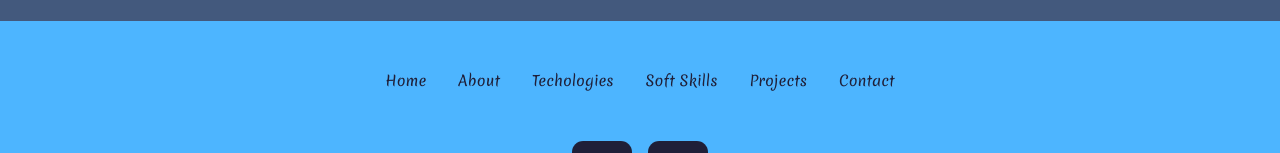
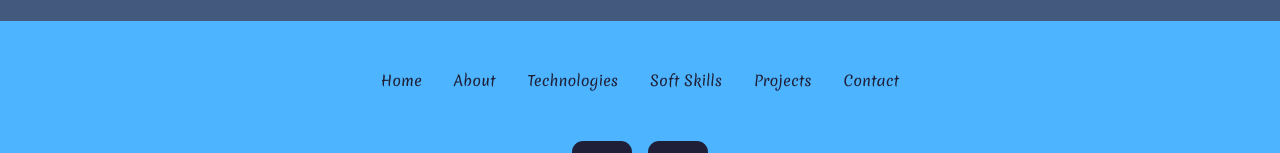
Before and after one commit to marko-cpu/My-Portfolio-Site, a React (Create React App) app: page / in a window 1280 px wide. Shown: the part 4656-4809 px from the top of the page. Built offline with nearby package versions, Linux system fonts and the light colour scheme.

Commit message:
Update Footer.jsx

```diff
--- a/src/components/footer/Footer.jsx
+++ b/src/components/footer/Footer.jsx
@@ -12,7 +12,7 @@ const Footer = () => {
       <li><a href='#home'>Home</a></li>
       <li><a href='#about'>About</a></li>
 
-      <li><a href='#projects'>Techologies</a></li>
+      <li><a href='#projects'>Technologies</a></li>
 
       <li><a href='#softskills'>Soft Skills</a></li>
 
```
